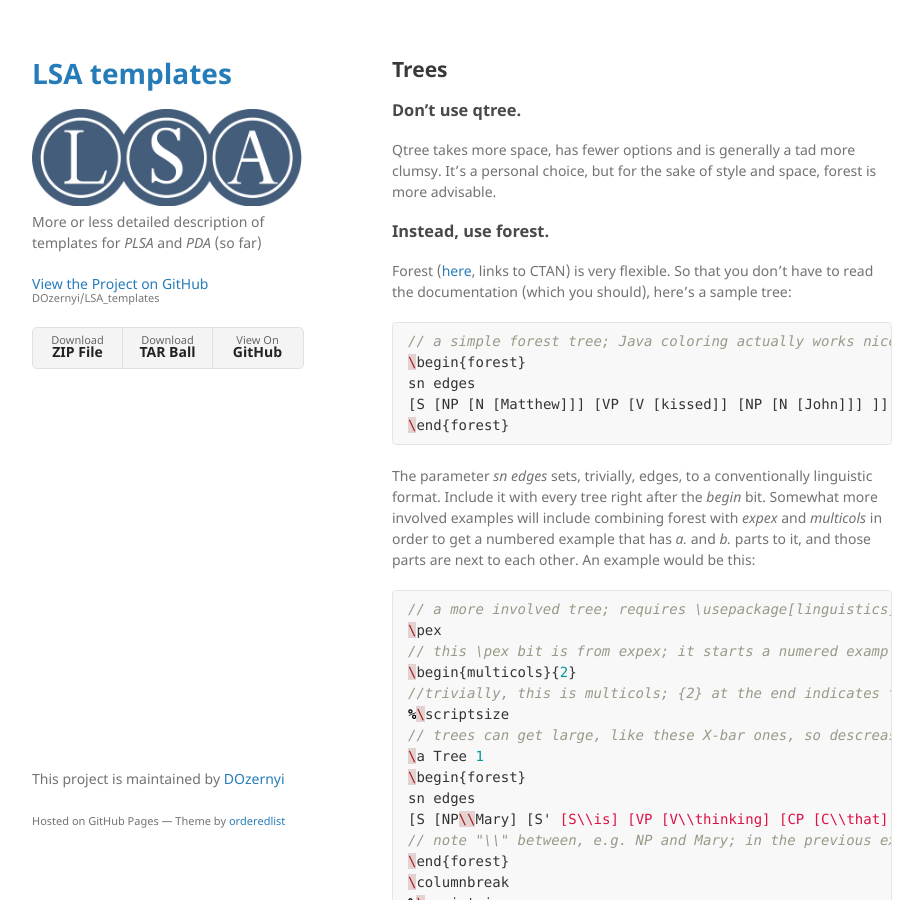
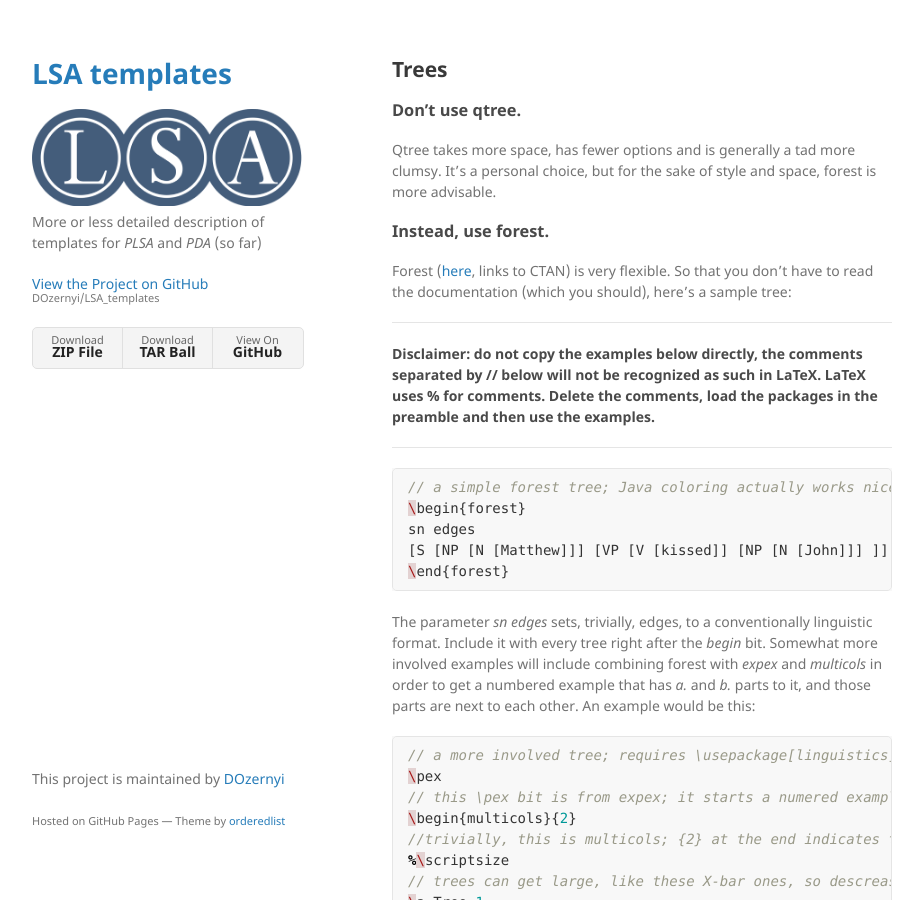
Before and after one commit to DOzernyi/LSA_templates, a Jekyll site: the page built from docs/pages/trees.md, in a window 1280 px wide and 900 px high. Shown: the whole window, without its empty margins (178-1101 px from the left). Built offline with Jekyll 4.4.1, drawn with Linux system fonts in a browser that asks for light colours; our own code applies the rules of GitHub Pages for plain Markdown files; some of the changed lines change nothing that is shown; some of the changed text lies outside the part shown.

Commit message:
examples.tex, some tree alterations

````diff
--- a/docs/pages/trees.md
+++ b/docs/pages/trees.md
@@ -11,6 +11,10 @@ Qtree takes more space, has fewer options and is generally a tad more clumsy. It
 ### Instead, use forest.
 
 Forest ([here](https://ctan.org/pkg/forest?lang=en), links to CTAN) is very flexible. So that you don't have to read the documentation (which you should), here's a sample tree:
+
+* * *
+#### Disclaimer: do not copy the examples below directly, the comments separated by // below will not be recognized as such in LaTeX. LaTeX uses % for comments. Delete the comments, load the packages in the preamble and then use the examples.
+* * *
 
 ```js
 // a simple forest tree; Java coloring actually works nice here; requires \usepackage[linguistics]{forest}
@@ -91,6 +95,7 @@ sn edges
 \begin{pgfinterruptboundingbox}
 \draw[-,looseness=1] (G) to [out=west,in=south] (D);
 \end{pgfinterruptboundingbox}
+\end{forest}
 ```
 
 ```js
@@ -99,8 +104,7 @@ sn edges
 [,phantom [K,name=A [$\alpha$, ][,phantom]][,phantom [$\beta$,name=C ]][L,name=D [,phantom][$\gamma$]]]
 \draw[dotted] (C.north) -- (A.south);
 \draw[dotted] (C.north) -- (D.south);
-\end{forest} \cite[from][119]{citko_multidominance_2011}
-
+\end{forest}
 ```
 * * *
 
````
Also changed, not shown: 7 other files.
